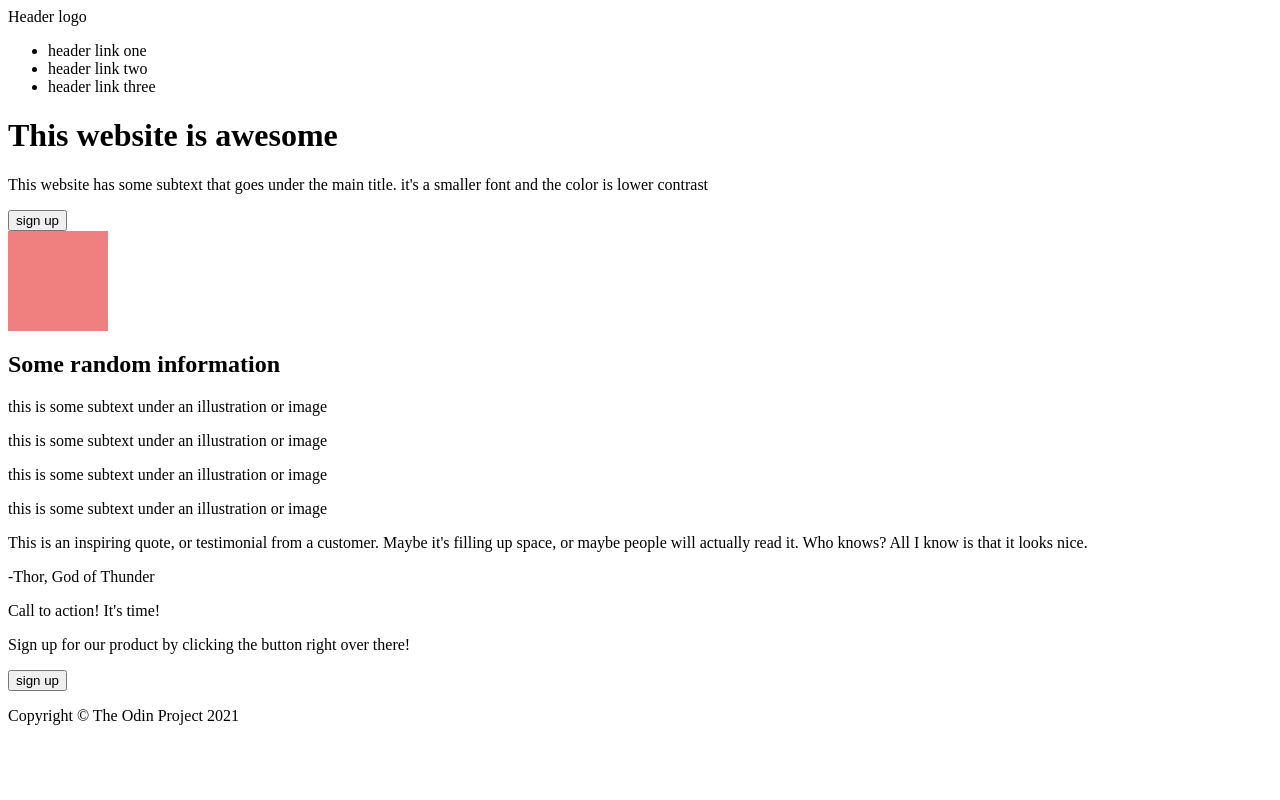
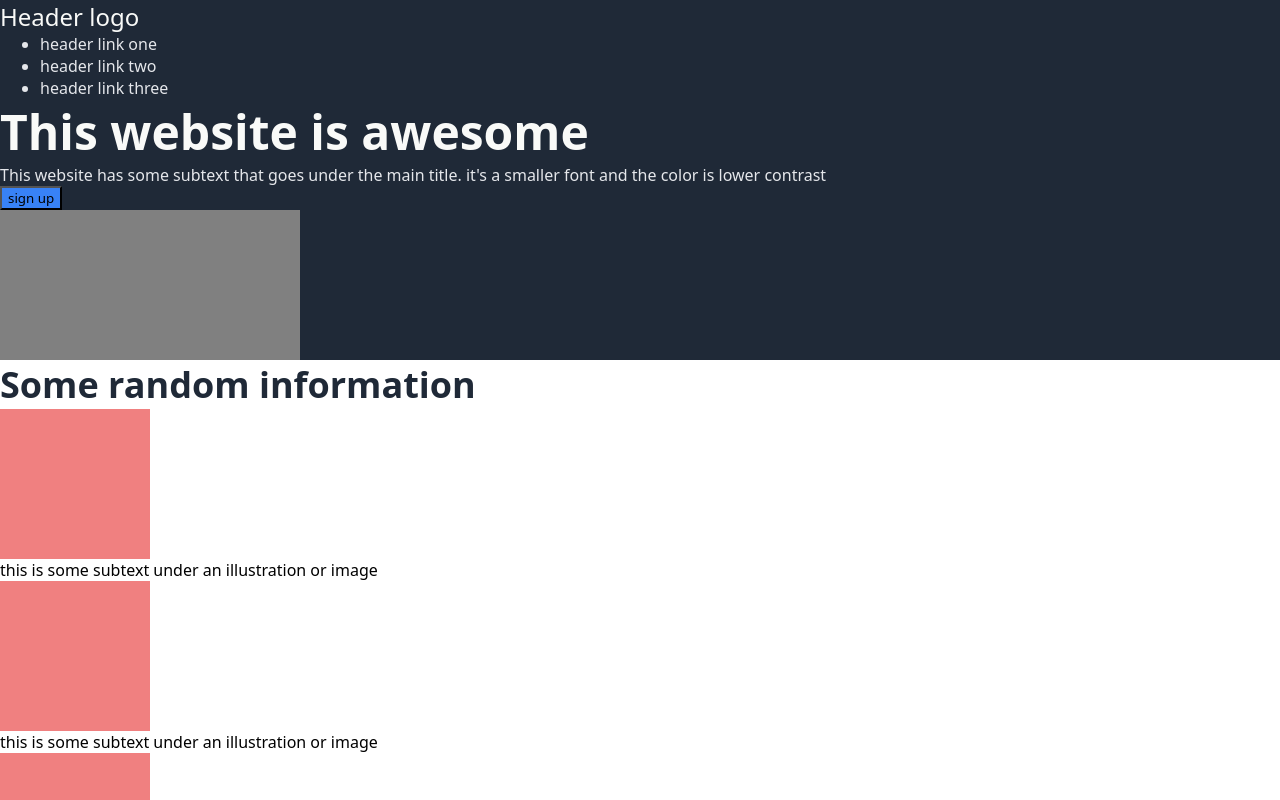
Before and after one commit to Kisor-S/landing_page, a plain HTML site: page index.html in a window 1280 px wide. Shown: the top 800 px of the page. Drawn offline with Linux system fonts and the light colour scheme.

Commit message:
style color and font of the page

```diff
--- a/index.html
+++ b/index.html
@@ -23,7 +23,7 @@
           This website has some subtext that goes under the main title. it's a
           smaller font and the color is lower contrast
         </p>
-        <button class="h_button" type="submit">sign up</button>
+        <button class="button" type="submit">sign up</button>
       </div>
       <div class="main_img"></div>
     </div>
@@ -55,7 +55,7 @@
         </div>
       </div>
       <div class="quote">
-        <p>
+        <p class="quote_text">
           This is an inspiring quote, or testimonial from a customer. Maybe it's
           filling up space, or maybe people will actually read it. Who knows?
           All I know is that it looks nice.
@@ -66,7 +66,7 @@
         <p>Call to action! It's time!</p>
         <p>Sign up for our product by clicking the button right over there!</p>
         <div class="a_button">
-          <button type="submit">sign up</button>
+          <button class="button" type="submit">sign up</button>
         </div>
       </div>
     </div>
--- a/style.css
+++ b/style.css
@@ -1,5 +1,61 @@
+* {
+    font-family: system-ui, -apple-system, BlinkMacSystemFont, 'Segoe UI', Roboto, Oxygen, Ubuntu, Cantarell, 'Open Sans', 'Helvetica Neue', sans-serif;
+    margin: 0;
+}
+
+.header {
+    background-color: #1f2937;
+    color: #E5E7EB;
+}
+
+h1 {
+    color: #f9faf8;
+    font-size: 48px;
+}
+
+.logo {
+    font-size: 24px;
+    color: #f9faf8;
+}
+
+h2 {
+    color: #1f2937;
+    font-weight: bolder;
+    font-size: 36px;
+}
+
+.footer {
+    background-color: #1f2937;
+    color: #E5E7EB;
+}
+
+.button {
+    background-color: #3882f6;
+}
+
+.contact {
+    background-color: #3882f6;
+}
+
+.quote {
+    background-color: #E5E7EB;
+}
+
+.quote_text {
+    color: #1f2937;
+    font-style: italic;
+    font-weight: lighter;
+    font-size: 36px;
+}
+
 .main_img {
+    background-color: grey;
+    width: 300px;
+    height: 150px;
+}
+
+.img {
     background-color: lightcoral;
-    width: 100px;
-    height: 100px;
+    width: 150px;
+    height: 150px;
 }
```
